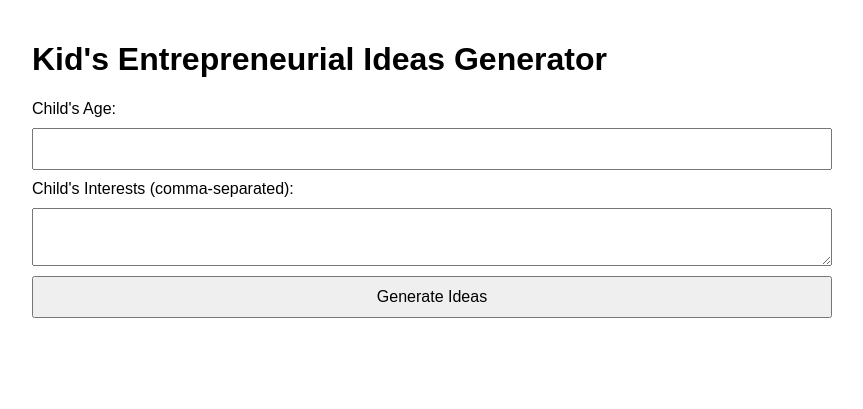
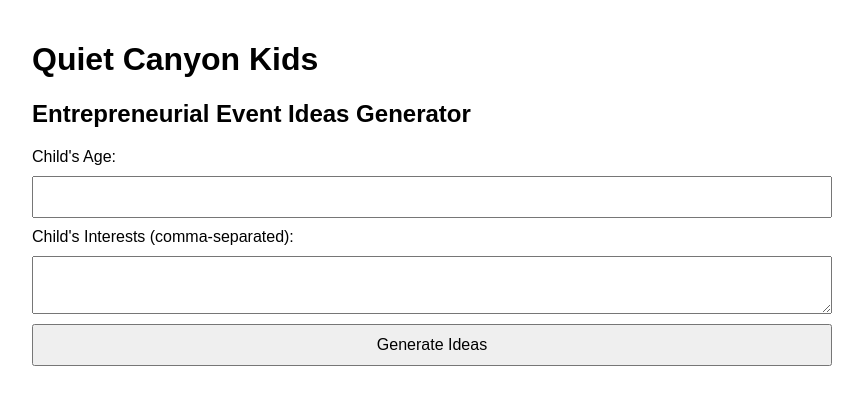
Before and after one commit to betaranch/quiet-canyon-kids, a website: page index.html in a window 1280 px wide. Shown: the whole page, without its empty margins (208-1071 px from the left). Drawn offline with Linux system fonts and the light colour scheme.

Commit message:
Update index.html

```diff
--- a/index.html
+++ b/index.html
@@ -47,7 +47,8 @@
     </style>
 </head>
 <body>
-    <h1>Kid's Entrepreneurial Ideas Generator</h1>
+    <h1>Quiet Canyon Kids</h1>
+    <h2>Entrepreneurial Event Ideas Generator</h2>
     <form id="ideaForm">
         <label for="age">Child's Age:</label>
         <input type="number" id="age" name="age" required min="1" max="18">
```
